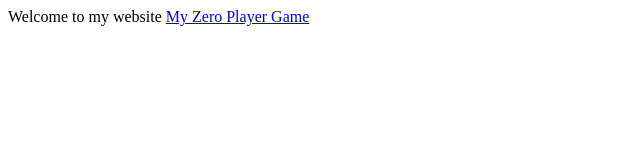
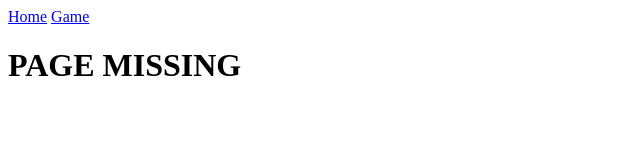
Before and after one commit to tcrurup/tcrurup.github.io, a plain HTML site: page index.html in a window 1280 px wide. Shown: the whole page, without its empty margins (0-640 px from the left). Drawn offline with Linux system fonts and the light colour scheme.

Commit message:
added a way to route to make website single page application

```diff
--- a/index.html
+++ b/index.html
@@ -1,14 +1,23 @@
-
-
 <!DOCTYPE html>
 <html>
     <head>
         <link rel="stylesheet" href="styles.css">
+        <title>Rurup Portfolio</title>
     </head>
     <body>
-        Welcome to my website
+        <div class="container">
+            <div id="main">
+                <nav>
+                    <a href = "/">Home</a>
+                    <a href = "/game">Game</a>
+                    <a href = "/contact"></a>
+                </nav>
+                <div id="content">
 
-        <a href = "zeroPlayerGame/play.html">My Zero Player Game</a>
+                </div>
+            </div>
+        </div>
+        <script src="./js/url-router.js"></script>
     </body>
 
 
--- /dev/null
+++ b/js/url-router.js
@@ -0,0 +1,50 @@
+document.addEventListener("click", (e) => {
+    const {target} = e;
+    if(!target.matches("nav a")) {
+        //If it's not inside of our navigation then we just ignore it for now
+        return;
+    }
+
+    e.preventDefault();
+    urlRoute(e);
+})
+
+const urlRoutes = {
+    404: {
+        template: "/templates/404.html",
+        title: "",
+        description: ""
+    },
+    "/": {
+        template: "/templates/index.html",
+        title: "",
+        description: ""
+    },
+    "/game": {
+        template: "/templates/game.html",
+        title: "",
+        description: ""
+    }
+}
+
+const urlRoute = (event) => {
+    //RESEARCH WHAT THIS DOES A BIT MORE
+    window.history.pushState({}, "", event.target.href);
+    urlLocationHandler();
+}
+
+const urlLocationHandler = async () => {
+    const location = window.location.pathname;
+    if(location.length = 0){
+        location = "/"
+    }
+
+    const route = urlRoutes[location] || urlRoutes[404]
+    const html = await fetch(route.template).then((response) => response.text())
+    document.getElementById("content").innerHTML = html;
+}
+
+window.onpopstate = urlLocationHandler;
+window.route = urlRoute;
+
+urlLocationHandler();
--- /dev/null
+++ b/templates/404.html
@@ -0,0 +1 @@
+<h1>PAGE MISSING</h1>
```
Also changed, not shown: templates/game.html (added, +1 -0 lines), templates/index.html (added, +1 -0 lines), js/index.js (added), js/zero-player-game/Cell.js (renamed from javascript/zero-player-game/Cell.js), js/zero-player-game/CellSelector.js (renamed from javascript/zero-player-game/CellSelector.js), js/zero-player-game/CoordinateCollection.js (renamed from javascript/zero-player-game/CoordinateCollection.js), js/zero-player-game/Game.js (renamed from javascript/zero-player-game/Game.js), js/zero-player-game/GameMap.js (renamed from javascript/zero-player-game/GameMap.js), js/zero-player-game/MapEvents/ConvergentBoundary.js (renamed from javascript/zero-player-game/MapEvents/ConvergentBoundary.js), js/zero-player-game/MapEvents/MapEvent.js (renamed from javascript/zero-player-game/MapEvents/MapEvent.js), js/zero-player-game/MapEvents/MapEvents.js (renamed from javascript/zero-player-game/MapEvents/MapEvents.js), js/zero-player-game/Utilities.js (renamed from javascript/zero-player-game/Utilities.js), js/zero-player-game/app.js (renamed from javascript/zero-player-game/app.js).
